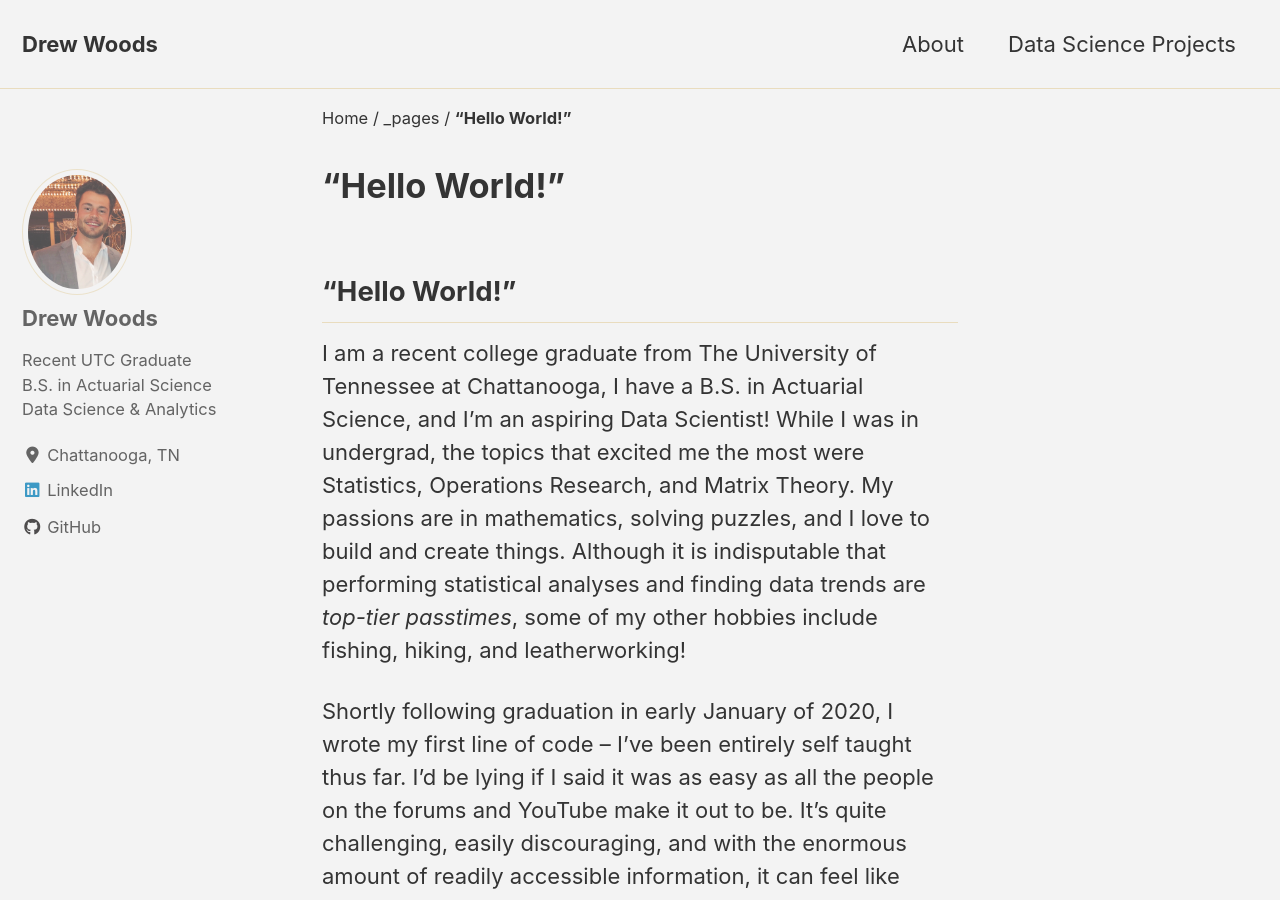
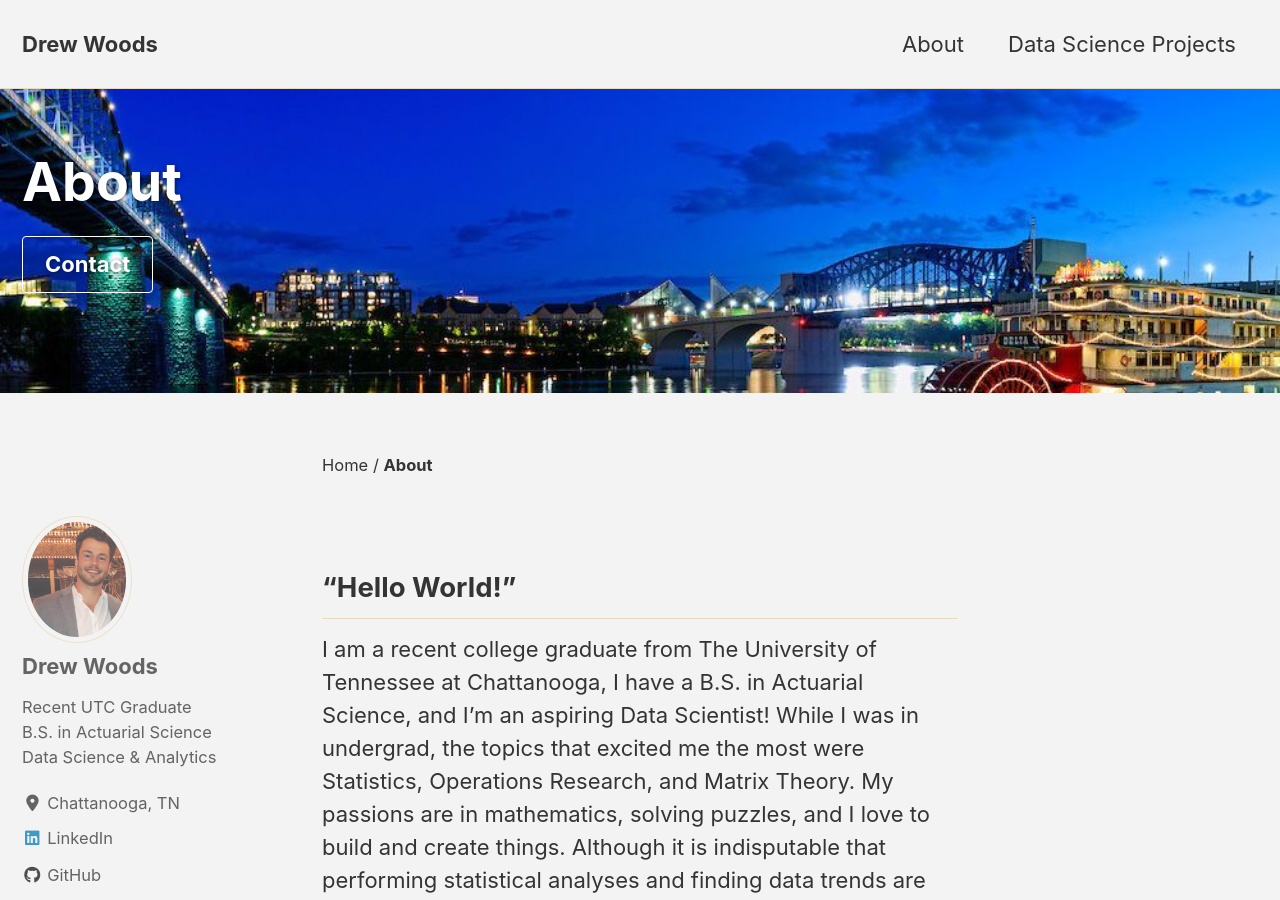
Before and after one commit to backdoordata/backdoordata.github.io, a Jekyll site: the page built from _pages/about.md, in a window 1280 px wide and 900 px high. Built offline with Jekyll 4.4.1, drawn with Linux system fonts in a browser that asks for light colours; cached includes are drawn as plain includes; nearby versions of some CDN libraries; our own code applies the rules of GitHub Pages for plain Markdown files.

Commit message:
ML Proj1

```diff
--- a/_pages/about.md
+++ b/_pages/about.md
@@ -6,7 +6,7 @@
     overlay_image: "/images/night-nooga-header.jpg"
     actions:
       - label: "Contact"
-        url: ""https://www.linkedin.com/in/drew-woods-4b609b17a/""
+        url: "https://www.linkedin.com/in/drew-woods-4b609b17a/"
 ---
 
 ## **"Hello World!"**
```
